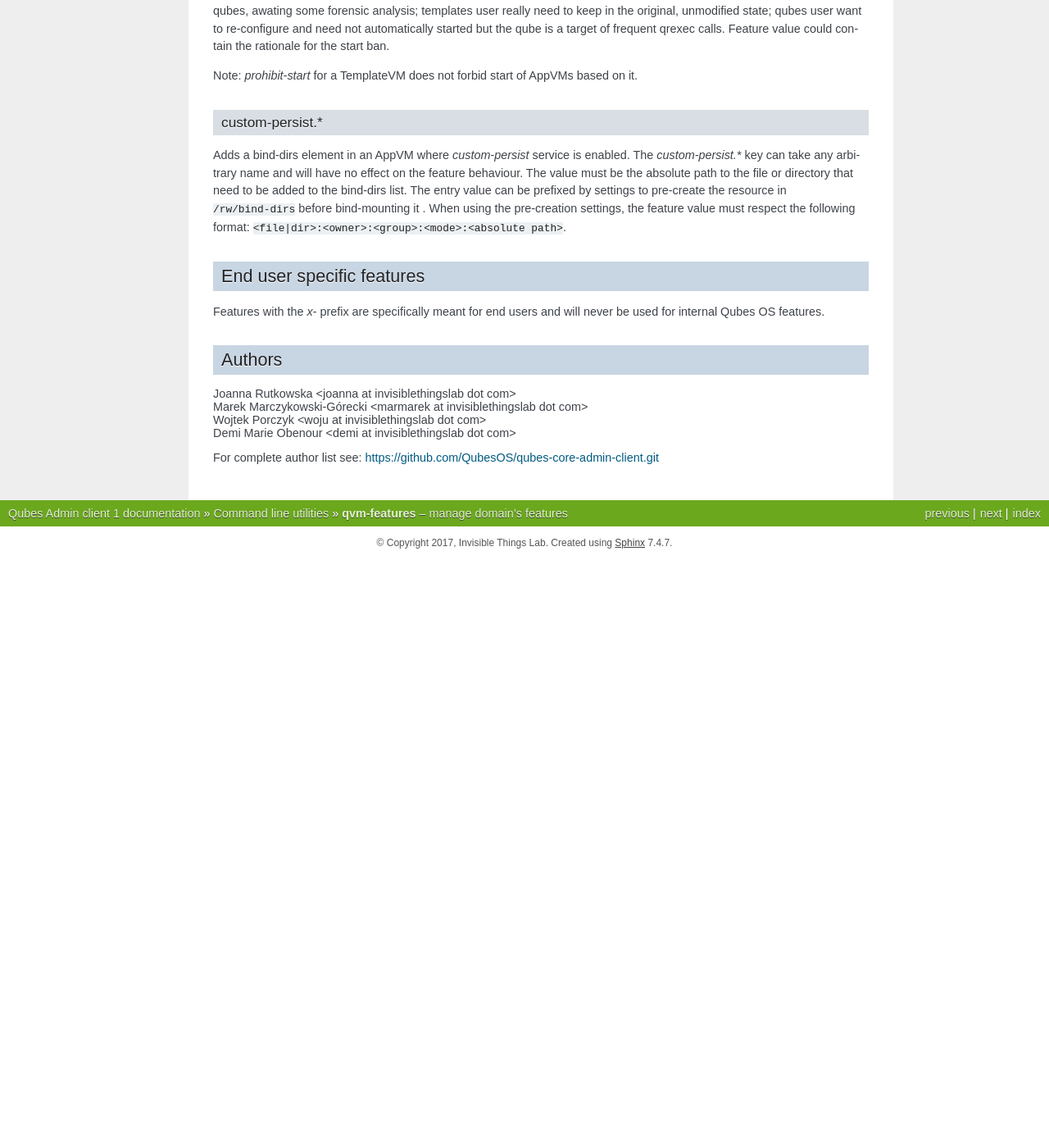
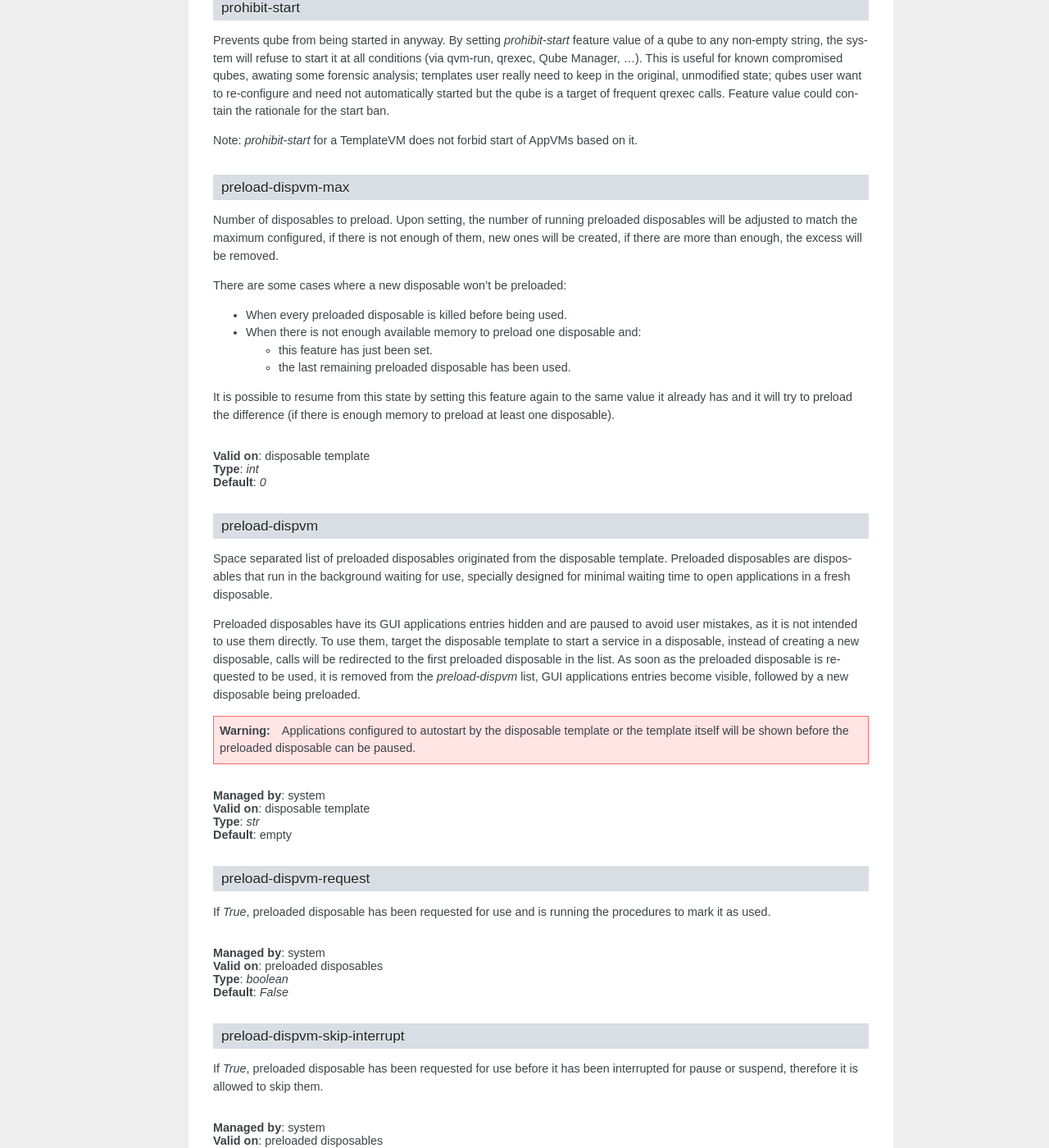
Before and after one commit to QubesOS/qubes-core-admin-client, a Sphinx documentation site: the page built from doc/manpages/qvm-features.rst, in a window 1280 px wide and 1400 px high, scrolled down 6865 px. Shown: the whole window at 82% size. Built offline with Sphinx 7.4.7, drawn with Linux system fonts in a browser that asks for light colours; the version number could not be read and is left out; before the commit the page ends 7547 px from its top, so only the background shows below that; some of the changed text lies outside the part shown.

Commit message:
Document preloaded disposables
For: https://github.com/QubesOS/qubes-issues/issues/1512

```diff
--- a/doc/manpages/qvm-features.rst
+++ b/doc/manpages/qvm-features.rst
@@ -51,6 +51,8 @@
 :py:obj:`True`. An absence of the feature means "default", which is
 extension-dependent. In most cases the default value for feature is retrieved
 from a qube template.
+
+Feature managed by the `system` must not be modified by users.
 
 List of known features
 ----------------------
@@ -184,8 +186,10 @@
 
 Internal qubes (with this feature set to :py:obj:`True`) are not included in the
 menu, not available in GUI tools (e.g in Global Settings as a default net qube)
-and generally hidden from normal usage. It is not recommended to set this
-feature manually.
+and generally hidden from normal usage (including not showing as a Qrexec target
+for `Ask` rules. It is not recommended to set this feature manually. If this
+feature is set to a template, applications may consider qubes based on this
+template as internal also.
 
 Default: not internal VM
 
@@ -422,6 +426,84 @@
 Note: `prohibit-start` for a TemplateVM does not forbid start of AppVMs based
 on it.
 
+preload-dispvm-max
+^^^^^^^^^^^^^^^^^^
+
+Number of disposables to preload. Upon setting, the number of running preloaded
+disposables will be adjusted to match the maximum configured, if there is not
+enough of them, new ones will be created, if there are more than enough, the
+excess will be removed.
+
+There are some cases where a new disposable won't be preloaded:
+
+-  When every preloaded disposable is killed before being used.
+
+-  When there is not enough available memory to preload one disposable and:
+
+   -  this feature has just been set.
+
+   -  the last remaining preloaded disposable has been used.
+
+It is possible to resume from this state by setting this feature again to the
+same value it already has and it will try to preload the difference (if there is
+enough memory to preload at least one disposable).
+
+|
+| **Valid on**: disposable template
+| **Type**: `int`
+| **Default**: `0`
+
+preload-dispvm
+^^^^^^^^^^^^^^
+
+Space separated list of preloaded disposables originated from the disposable
+template. Preloaded disposables are disposables that run in the background
+waiting for use, specially designed for minimal waiting time to open
+applications in a fresh disposable.
+
+Preloaded disposables have its GUI applications entries hidden and are paused to
+avoid user mistakes, as it is not intended to use them directly. To use them,
+target the disposable template to start a service in a disposable, instead of
+creating a new disposable, calls will be redirected to the first preloaded
+disposable in the list. As soon as the preloaded disposable is requested to be
+used, it is removed from the `preload-dispvm` list, GUI applications entries
+become visible, followed by a new disposable being preloaded.
+
+.. warning::
+
+   Applications configured to autostart by the disposable template or the
+   template itself will be shown before the preloaded disposable can be paused.
+
+|
+| **Managed by**: system
+| **Valid on**: disposable template
+| **Type**: `str`
+| **Default**: empty
+
+preload-dispvm-request
+^^^^^^^^^^^^^^^^^^^^^^
+
+If `True`, preloaded disposable has been requested for use and is running the
+procedures to mark it as used.
+
+|
+| **Managed by**: system
+| **Valid on**: preloaded disposables
+| **Type**: `boolean`
+| **Default**: `False`
+
+preload-dispvm-skip-interrupt
+^^^^^^^^^^^^^^^^^^^^^^^^^^^^^
+
+If `True`, preloaded disposable has been requested for use before it has been
+interrupted for pause or suspend, therefore it is allowed to skip them.
+
+|
+| **Managed by**: system
+| **Valid on**: preloaded disposables
+| **Type**: `boolean`
+| **Default**: `False`
+
 custom-persist.*
 ^^^^^^^^^^^^^^^^
 
```
